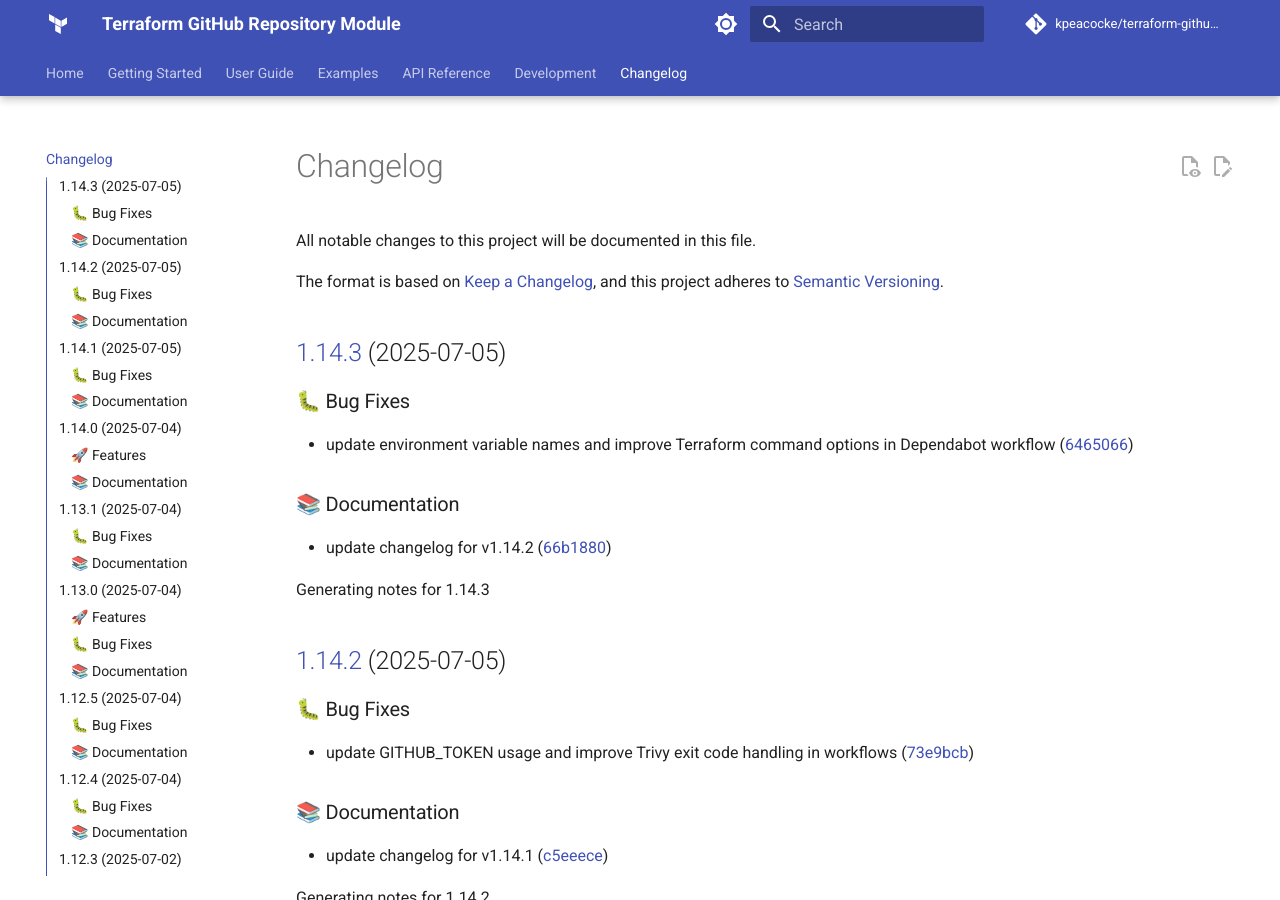
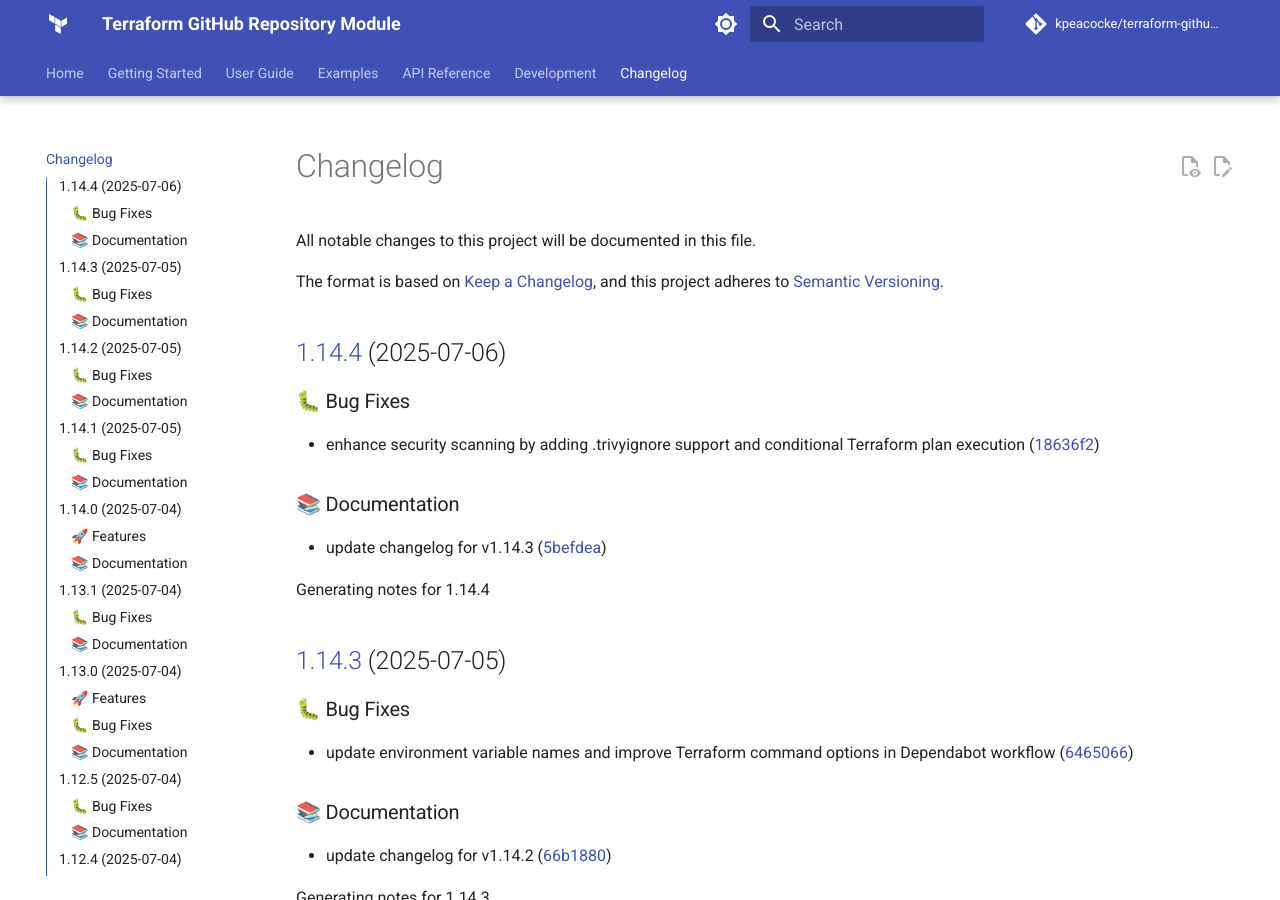
Before and after one commit to kpeacocke/terraform-github-repo, an MkDocs documentation site: the page built from docs/changelog.md, in a window 1280 px wide and 900 px high. Built offline with MkDocs 1.6.1 and Material for MkDocs 9.7.7, drawn with Linux system fonts in a browser that asks for light colours; comment, search, counter and statistics services are not loaded; the version menu is left out.

Commit message:
docs: update changelog for v1.14.4

```diff
--- a/docs/changelog.md
+++ b/docs/changelog.md
@@ -6,6 +6,18 @@ The format is based on [Keep a Changelog](https://keepachangelog.com/en/1.0.0/),
 and this project adheres to [Semantic Versioning](https://semver.org/spec/v2.0.0.html).
 
 <!-- markdownlint-disable MD024 -->
+
+## [1.14.4](https://github.com/kpeacocke/terraform-github-repo/compare/v1.14.3...v1.14.4) (2025-07-06)
+
+### 🐛 Bug Fixes
+
+* enhance security scanning by adding .trivyignore support and conditional Terraform plan execution ([18636f2](https://github.com/kpeacocke/terraform-github-repo/commit/18636f2be20816ecff201a6eec12fc5e7509cbe8))
+
+### 📚 Documentation
+
+* update changelog for v1.14.3 ([5befdea](https://github.com/kpeacocke/terraform-github-repo/commit/5befdea1f3707de4db6559b733d754c7c7d67b6c))
+
+Generating notes for 1.14.4
 
 ## [1.14.3](https://github.com/kpeacocke/terraform-github-repo/compare/v1.14.2...v1.14.3) (2025-07-05)
 
```
